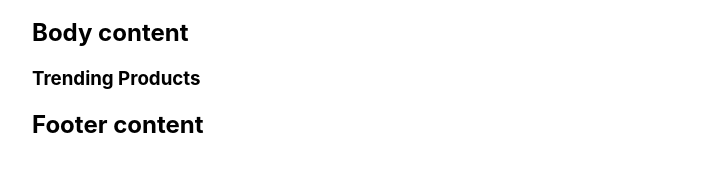
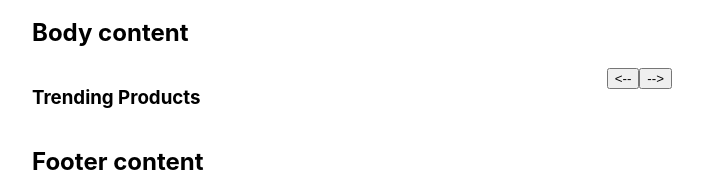
Before and after one commit to Joable/e-commer-site, a React (Create React App) app: page / in a window 1280 px wide. Shown: the part 252-429 px from the top of the page, without its empty margins (288-991 px from the left). Built offline with nearby package versions, Linux system fonts and the light colour scheme.

Commit message:
created 'ProductItem' component

```diff
--- a/src/Components/TrendItems/TrendItems.jsx
+++ b/src/Components/TrendItems/TrendItems.jsx
@@ -1,6 +1,18 @@
+import styles from './TrendItems.module.css'
+
 function TrendItems() {
+    const arrow1 = "<--", arrow2 = "-->"
+
     return (
-         <h3>Trending Products</h3>
+        <div className={styles.trendHeader}>
+            <h3>Trending Products</h3>
+
+            <div>
+                <button>{arrow1}</button>
+                <button>{arrow2}</button>
+            </div>
+        </div>
+
     );
 }
 
--- /dev/null
+++ b/src/Components/TrendItems/TrendItems.module.css
@@ -0,0 +1,4 @@
+.trendHeader{
+    display: flex;
+    justify-content: space-between;
+}
```
Also changed, not shown: src/Components/ProductItem/ProductIem.jsx (added, +7 -0 lines).
